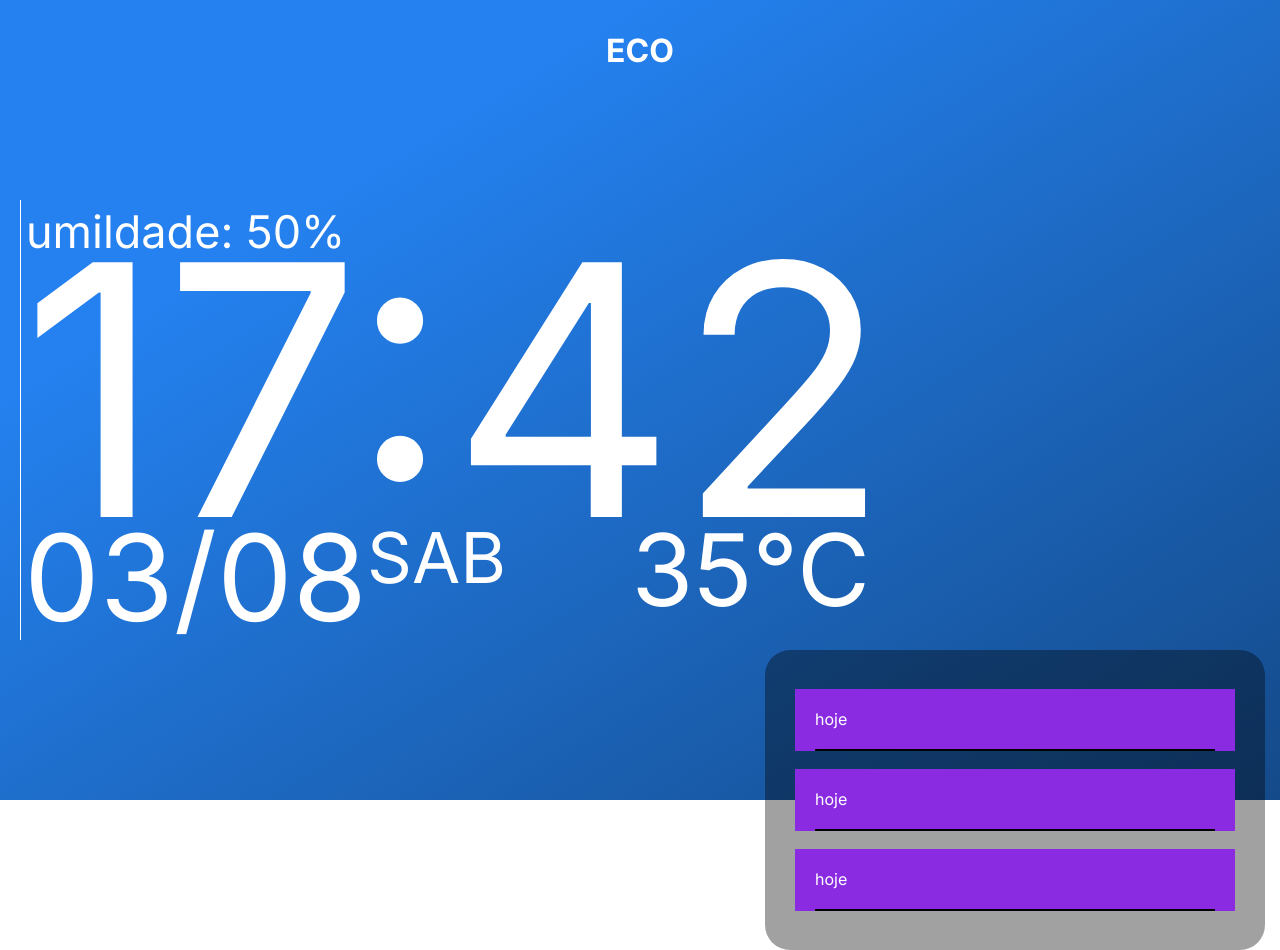
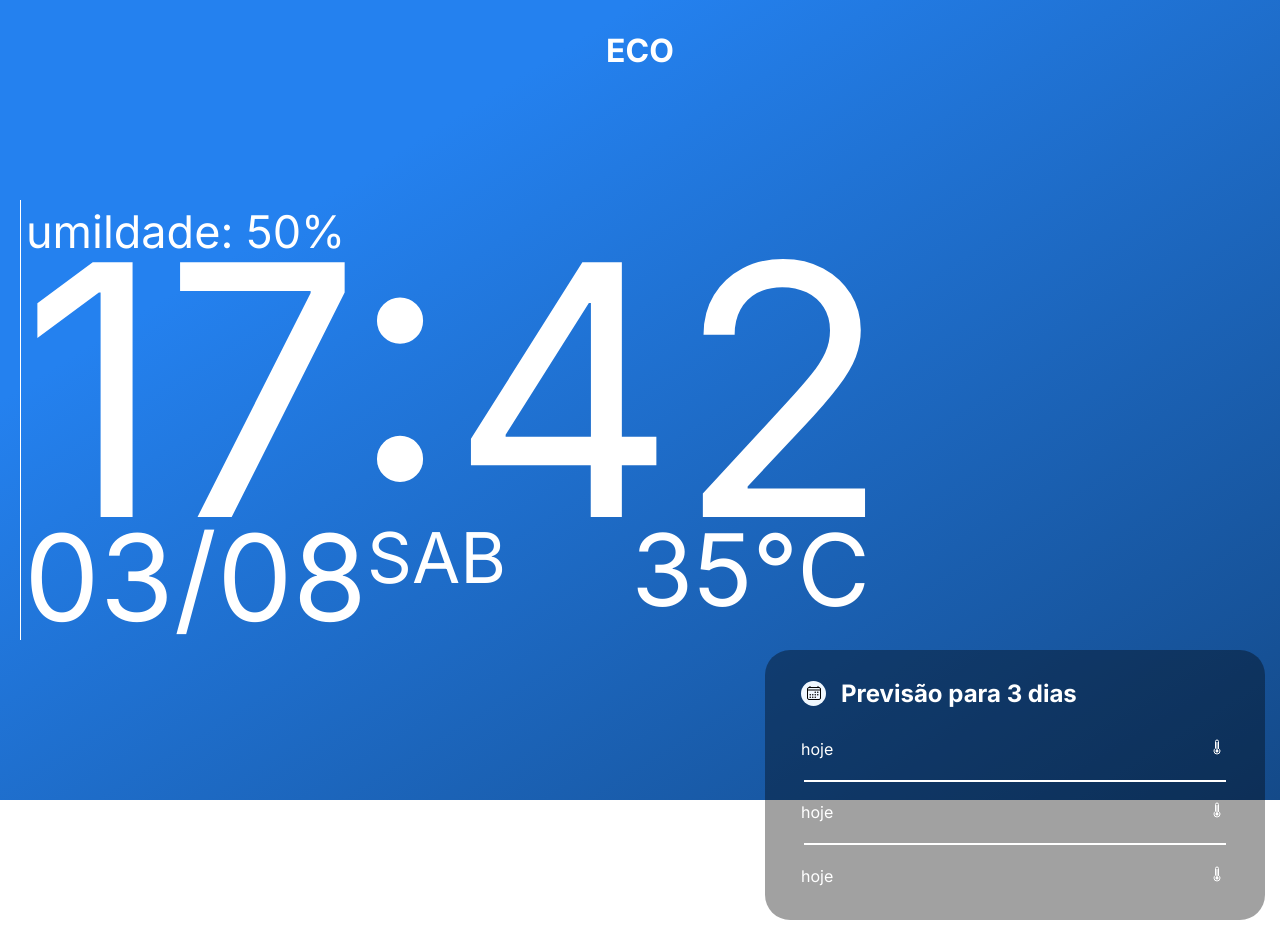
Before and after one commit to matgduarte/tcc, a PHP site: page / in a window 1280 px wide. After the commit the page ends 920 px from the top, so only its background shows below. Run offline with PHP 8.4, Linux system fonts and the light colour scheme.

Commit message:
diaria base feita

```diff
--- a/css/style.css
+++ b/css/style.css
@@ -69,11 +69,11 @@
 
 #diario{
     width: 500px;
-    height: 300px;
+    height: 270px;
     position: absolute;
     right: 0;
     background-color: rgba(0, 0, 0, 0.37);
-    padding: 30px;
+    padding: 16px;
     border-radius: 25px;
     margin-right: 15px ;
     display: flex;
@@ -84,9 +84,46 @@
 
 .section_dia{
     width: 100%;
-    background-color: blueviolet;
     padding: 0 20px;
 
+
+}
+
+.dia_titulo{
+    display: flex;
+    justify-content:left;
+    align-items: center;
+    color: var(--white);
+    position: relative;
+    padding: 10px 0;
+    height: 100%;
+    width: 100%;
+}
+
+.icon_calendar{
+    width: 25px;
+    height: 25px;
+    color: var(--black);
+    margin-right: 15px;
+    background-color: aliceblue;
+    border-radius: 100px;
+    display: flex;
+    align-items: center;
+    justify-content:center;
+}
+
+.icon_calendar ion-icon{
+
+}
+
+.dia_titulo h2{
+    color: var(--white);
+    text-align: left;
+}
+
+.barra_horizontal{
+    border: 1px solid var(--white);
+    width: calc(100% - 46px);
 }
 
 .dia{
@@ -95,8 +132,7 @@
     align-items: center;
     color: var(--white);
     position: relative;
-    padding: 20px 0;
-    border-bottom: 2px solid #000000;
+    padding: 15px 0;
     height: 100%;
     width: 100%;
 }
@@ -104,5 +140,5 @@
 .icon_thermal{
     width: 20px;
     height: 20px;
-    color: blue;
+    color: var(--white);
 }
--- a/index.html
+++ b/index.html
@@ -1,5 +1,6 @@
 <!DOCTYPE html>
 <html lang="pt-BR">
+
 <head>
   <meta charset="UTF-8" />
   <meta http-equiv="X-UA-Compatible" content="IE=edge" />
@@ -55,8 +56,6 @@
         </fieldset>
       </div>
     </div>
-    <script type="module" src="https://unpkg.com/ionicons@5.5.2/dist/ionicons/ionicons.esm.js"></script>
-    <script nomodule src="https://unpkg.com/ionicons@5.5.2/dist/ionicons/ionicons.js"></script>
   </section> -->
   <div class="container">
     <header>
@@ -66,6 +65,7 @@
     </header>
     <main>
       <div class="container_main_principal">
+        <!--section informação relogio-->
         <section id="info_diaria">
           <div id="barra_lateral"></div>
           <div id="conteudo_diario">
@@ -80,13 +80,16 @@
             </div>
           </div>
         </section>
+        <!--section botao mais informações-->
+        <section id="btn_informações"></section>
+        <!--section informação diario-->
         <section id="diario">
           <div class="section_dia">
-              <div class="dia">
-                <div>hoje</div>
-                <div class="icon_thermal">
-                  <ion-icon name="thermometer-outline"></ion-icon>
+            <div class="dia_titulo">
+              <div class="icon_calendar">
+                <ion-icon name="calendar-outline"></ion-icon>
               </div>
+              <h2>Previsão para 3 dias</h2>
             </div>
           </div>
           <div class="section_dia">
@@ -97,6 +100,16 @@
               </div>
             </div>
           </div>
+          <div class="barra_horizontal"></div>
+          <div class="section_dia">
+            <div class="dia">
+              <div>hoje</div>
+              <div class="icon_thermal">
+                <ion-icon name="thermometer-outline"></ion-icon>
+              </div>
+            </div>
+          </div>
+          <div class="barra_horizontal"></div>
           <div class="section_dia">
             <div class="dia">
               <div>hoje</div>
@@ -119,5 +132,8 @@
     </footer>
   </div>
   <script src="js/index.js"></script>
+  <script type="module" src="https://unpkg.com/ionicons@5.5.2/dist/ionicons/ionicons.esm.js"></script>
+  <script nomodule src="https://unpkg.com/ionicons@5.5.2/dist/ionicons/ionicons.js"></script>
 </body>
+
 </html>
```
Lines whose indentation alone changed are shown as unchanged.
